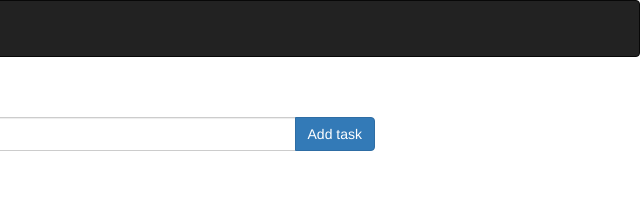
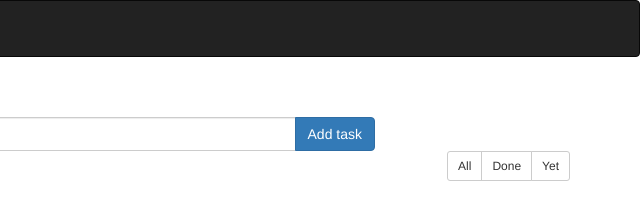
Before and after one commit to ChuCooOrg/demo, a website built with webpack: page jquery+redux/index.html in a window 1280 px wide. Shown: the full height of the page, 640-1280 px from the left. Built offline with nearby package versions, Linux system fonts and the light colour scheme; no server answers.

Commit message:
add filter button

```diff
--- a/jquery+redux/index.html
+++ b/jquery+redux/index.html
@@ -46,6 +46,11 @@
 				<div class="col-md-12">
 					<span class="label label-success">Done : <span class="doneNum">10</span></span>
 					<span class="label label-danger">Yet : <span class="yetNum">50</span></span>
+					<div class="btn-group pull-right filterWrap" role="group" aria-label="...">
+						<button type="button" class="btn btn-default btn-sm filter btn-All" data-filter="All">All</button>
+						<button type="button" class="btn btn-default btn-sm filter btn-Done" data-filter="Done">Done</button>
+						<button type="button" class="btn btn-default btn-sm filter btn-Yet" data-filter="Yet">Yet</button>
+					</div>
 				</div>
 			</div>
 			<div class="row">
```
